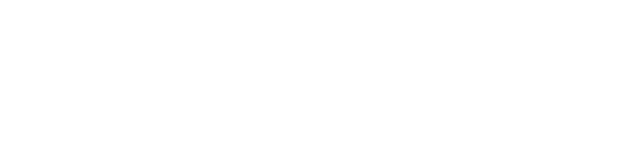
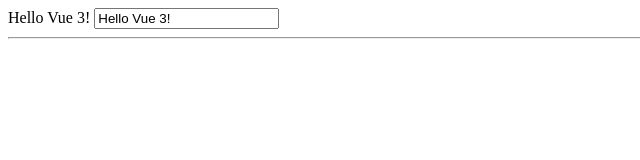
Before and after one commit to ThomasBackers/discover-vue, a plain HTML site: page index.html in a window 1280 px wide. Shown: the whole page, without its empty margins (0-640 px from the left). Drawn offline with nearby package versions, Linux system fonts and the light colour scheme.

Commit message:
first usage of v-model

```diff
--- a/index.html
+++ b/index.html
@@ -8,11 +8,22 @@
     </head>
 
     <body>
-        <div id="app"></div>
+        <div id="app">
+            {{ greeting }}
+            <input v-model="greeting">
+
+            <hr>
+        </div>
 
         <script src="https://unpkg.com/vue@next"></script>
         <script>
-            let app = Vue.createApp({})
+            let app = Vue.createApp({
+                data: () => {
+                    return {
+                        greeting: 'Hello Vue 3!'
+                    }
+                }
+            })
             app.mount('#app')
         </script>
     </body>
```
